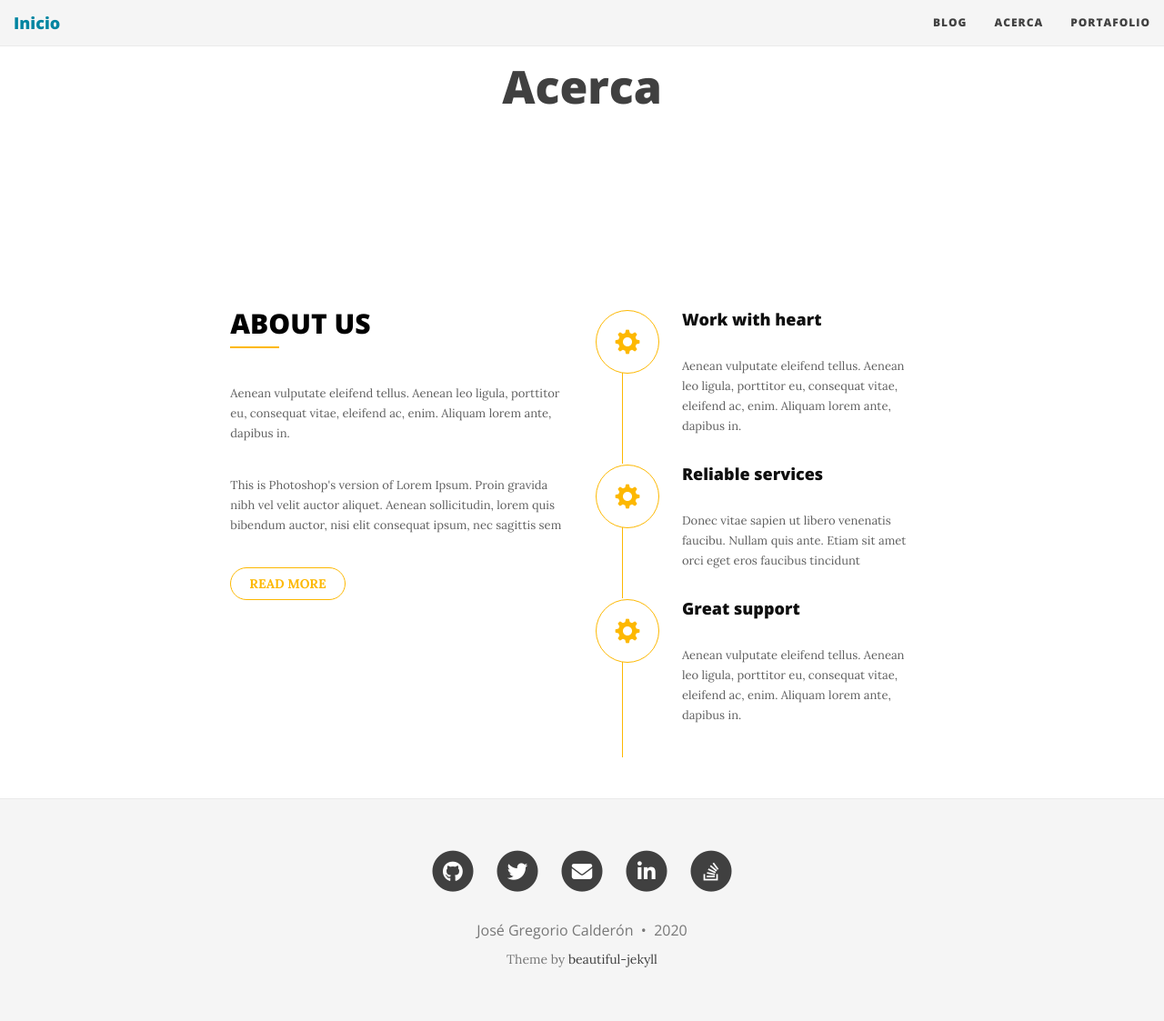
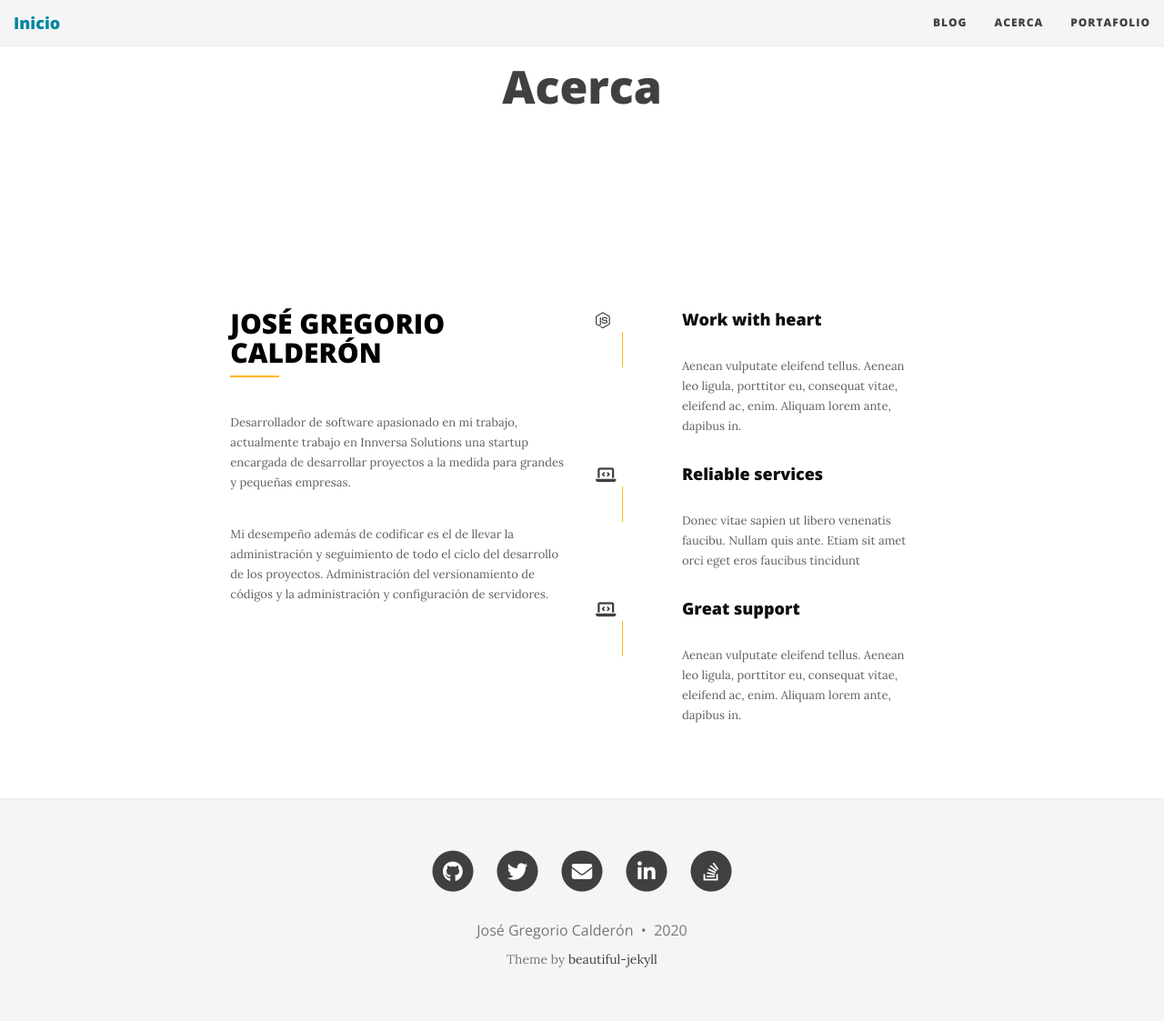
Before and after one commit to josegoyo/josegoyo.github.io, a Jekyll site: the page built from templates/aboutme.md, in a window 1280 px wide. Shown: the whole page at 91% size. Built offline with Jekyll 4.4.1, drawn with Linux system fonts in a browser that asks for light colours; nearby versions of some CDN libraries; library files that are not in the unit come from our copies; comment, search, counter and statistics services are not loaded.

Commit message:
Update aboutme.md

```diff
--- a/templates/aboutme.md
+++ b/templates/aboutme.md
@@ -9,10 +9,9 @@ css: "../css/about.css"
             <div class="">
                 <div class="col-md-6">
                     <div class="aboutus">
-                        <h2 class="aboutus-title">About Us</h2>
-                        <p class="aboutus-text">Aenean vulputate eleifend tellus. Aenean leo ligula, porttitor eu, consequat vitae, eleifend ac, enim. Aliquam lorem ante, dapibus in.</p>
-                        <p class="aboutus-text">This is Photoshop's version of Lorem Ipsum. Proin gravida nibh vel velit auctor aliquet. Aenean sollicitudin, lorem quis bibendum auctor, nisi elit consequat ipsum, nec sagittis sem</p>
-                        <a class="aboutus-more" href="#">read more</a>
+                        <h2 class="aboutus-title">José Gregorio Calderón</h2>
+                        <p class="aboutus-text">Desarrollador de software apasionado en mi trabajo, actualmente trabajo en Innversa Solutions una startup encargada de desarrollar proyectos a la medida para grandes y pequeñas empresas.</p>
+                        <p class="aboutus-text">Mi desempeño además de codificar es el de llevar la administración y seguimiento de todo el ciclo del desarrollo de los proyectos. Administración del versionamiento de códigos y la administración y configuración de servidores. </p>
                     </div>
                 </div>
                 <div class="col-md-6">
@@ -20,7 +19,7 @@ css: "../css/about.css"
                         <div class="feature-box">
                             <div class="clearfix">
                                 <div class="iconset">
-                                    <span class="glyphicon glyphicon-cog icon"></span>
+                                    <i class="fab fa-node-js"></i>
                                 </div>
                                 <div class="feature-content">
                                     <h4>Work with heart</h4>
@@ -31,7 +30,7 @@ css: "../css/about.css"
                         <div class="feature-box">
                             <div class="clearfix">
                                 <div class="iconset">
-                                    <span class="glyphicon glyphicon-cog icon"></span>
+                                    <i class="fas fa-laptop-code"></i>
                                 </div>
                                 <div class="feature-content">
                                     <h4>Reliable services</h4>
@@ -42,7 +41,7 @@ css: "../css/about.css"
                         <div class="feature-box">
                             <div class="clearfix">
                                 <div class="iconset">
-                                    <span class="glyphicon glyphicon-cog icon"></span>
+                                    <i class="fas fa-laptop-code"></i>
                                 </div>
                                 <div class="feature-content">
                                     <h4>Great support</h4>
```
